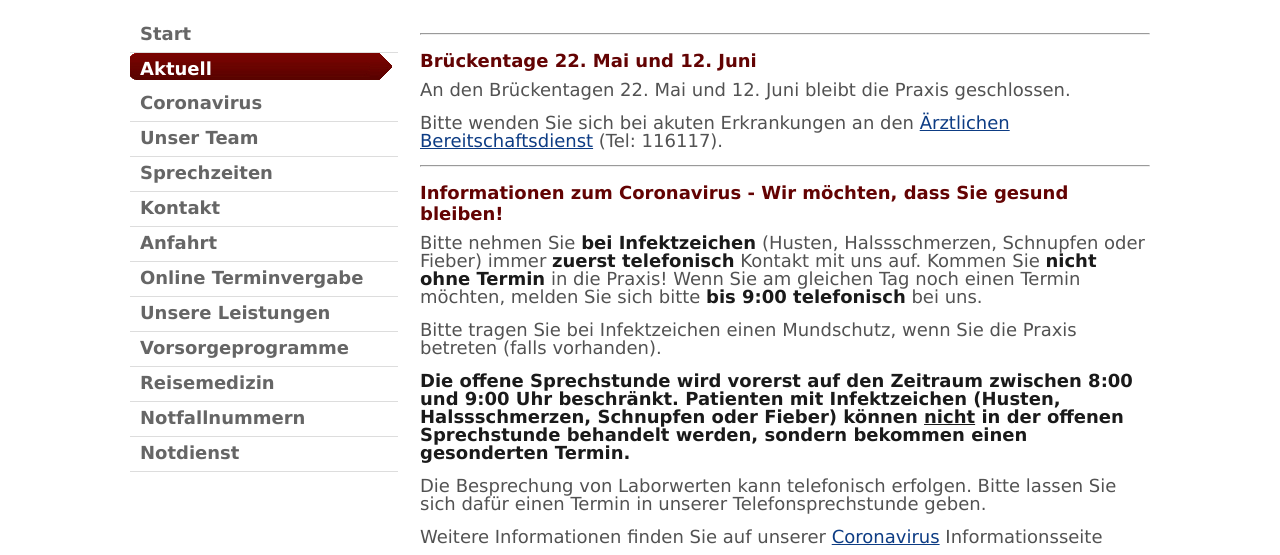
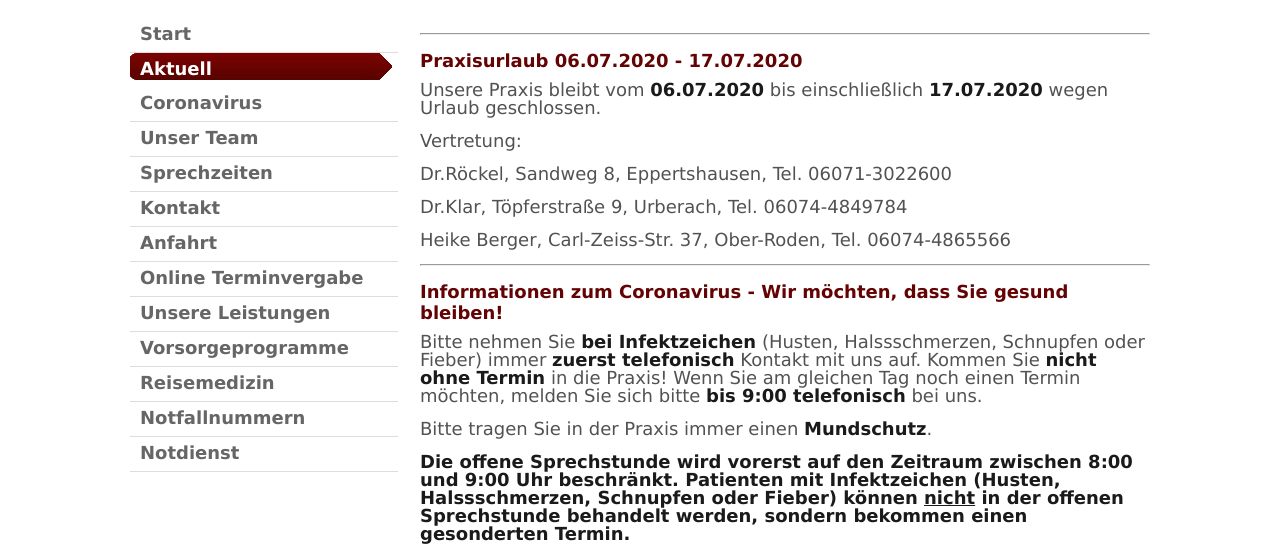
Before and after one commit to alexxcons/WebsitePraxis, a plain HTML site: page aktuell.html in a window 1280 px wide. Shown: the part 217-772 px from the top of the page. Drawn offline with Linux system fonts and the light colour scheme.

Commit message:
Urlaub eingetragen Corona update

```diff
--- a/aktuell.html
+++ b/aktuell.html
@@ -38,29 +38,29 @@
                 </ul>
             </div>
             <div id="content" class="column-right">
+                <hr/>
+                <div>
+                    <p/>
+                    <h3>Praxisurlaub 06.07.2020 - 17.07.2020</h3>
+                    <p>Unsere Praxis bleibt vom <b>06.07.2020</b>  bis einschließlich <b>17.07.2020</b> wegen Urlaub geschlossen.</p>
+                    <p>Vertretung:</p>
+                    <p>Dr.Röckel, Sandweg 8, Eppertshausen, Tel. 06071-3022600</p>
+                    <p>Dr.Klar, Töpferstraße 9, Urberach, Tel. 06074-4849784</p>
+                    <p>Heike Berger, Carl-Zeiss-Str. 37, Ober-Roden, Tel. 06074-4865566</p>
+                </div>
 <!--                 <hr/> -->
-<!--                 <div> -->
-<!--                     <p> -->
-<!--                     <h3>Praxisurlaub 11.05.2020 - 15.05.2020</h3> -->
-<!--                     <p>Unsere Praxis bleibt vom 11.05.2020 bis einschließlich 15.05.2020 wegen Urlaub geschlossen.</p> -->
-<!--                     <p>Vertretung:</p> -->
-<!--                     <p>Dr.Röckel, Sandweg 8, Eppertshausen, Tel. 06071-3022600</p> -->
-<!--                     <p>Dr.Klar, Töpferstraße 9, Urberach, Tel. 06074-4849784</p> -->
-<!--                     <p>Heike Berger, Carl-Zeiss-Str. 37, Ober-Roden, Tel. 06074-4865566</p> -->
+<!--                  <div> -->
+<!--                     <p/> -->
+<!--                     <h3>Brückentage 22. Mai und 12. Juni</h3> -->
+<!--                     <p>An den Brückentagen 22. Mai und 12. Juni bleibt die Praxis geschlossen.</p> -->
+<!--                     <p>Bitte wenden Sie sich bei akuten Erkrankungen an den <a href="https://www.bereitschaftsdienst-hessen.de/" target="_blank">Ärztlichen Bereitschaftsdienst</a> (Tel: 116117).</p> -->
 <!--                 </div> -->
-                <hr/>
-                 <div>
-                    <p/>
-                    <h3>Brückentage 22. Mai und 12. Juni</h3>
-                    <p>An den Brückentagen 22. Mai und 12. Juni bleibt die Praxis geschlossen.</p>
-                    <p>Bitte wenden Sie sich bei akuten Erkrankungen an den <a href="https://www.bereitschaftsdienst-hessen.de/" target="_blank">Ärztlichen Bereitschaftsdienst</a> (Tel: 116117).</p>
-                </div>
                 <hr/>
                 <p/>
                 <div>
                 <h3>Informationen zum Coronavirus - Wir möchten, dass Sie gesund bleiben!</h3>
                     <p>Bitte nehmen Sie <b>bei Infektzeichen</b> (Husten, Halssschmerzen, Schnupfen oder Fieber) immer <b>zuerst telefonisch</b> Kontakt mit uns auf. Kommen Sie <b>nicht ohne Termin</b> in die Praxis! Wenn Sie am  gleichen Tag noch einen Termin möchten, melden Sie sich bitte <b>bis 9:00 telefonisch</b> bei uns.</p>
-                    <p>Bitte tragen Sie bei Infektzeichen einen Mundschutz, wenn Sie die Praxis betreten (falls vorhanden).</p>
+                    <p>Bitte tragen Sie in der Praxis immer einen <b>Mundschutz</b>.</p>
                     <!-- <p>Bei leichten grippalen Infekten kann eine Krankmeldung für bis zu eine Woche ausgestellt werden, ohne dass Sie in die Praxis kommen müssen. Die Krankmeldung kann zugeschickt werden.</p> -->
                     <p><b>Die offene Sprechstunde wird vorerst auf den Zeitraum zwischen 8:00 und 9:00 Uhr beschränkt. Patienten mit Infektzeichen (Husten, Halssschmerzen, Schnupfen oder Fieber) können <u>nicht</u> in der offenen Sprechstunde behandelt werden, sondern bekommen einen gesonderten Termin.</b></p>
                     <p>Die Besprechung von Laborwerten kann telefonisch erfolgen. Bitte lassen Sie sich dafür einen Termin in unserer Telefonsprechstunde geben.</p>
```
Also changed, not shown: corona.html (+1 -1 lines).
